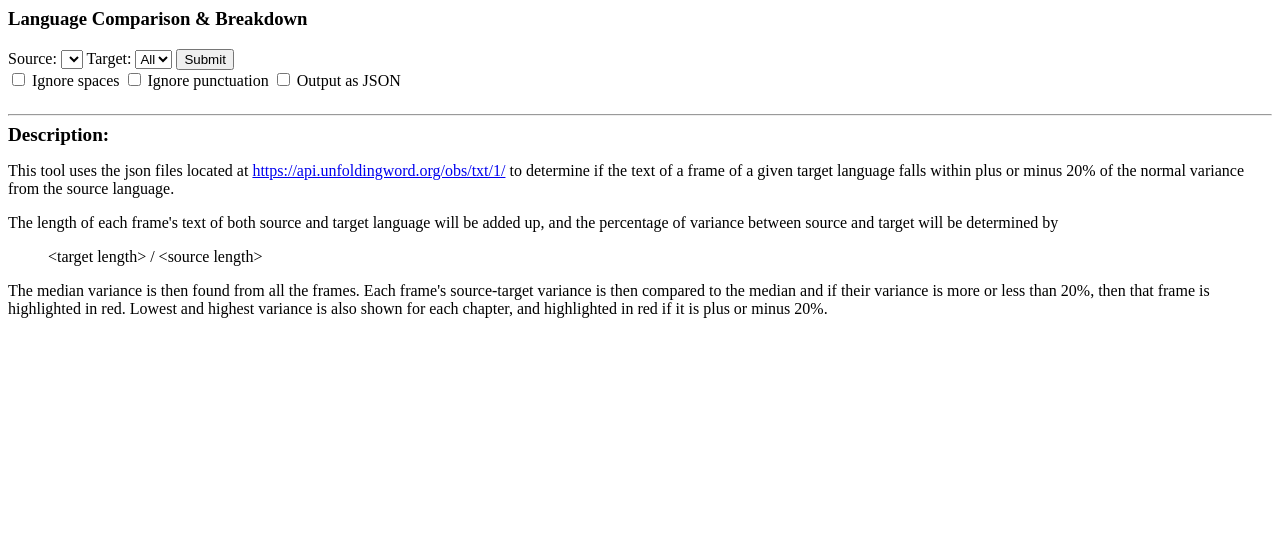
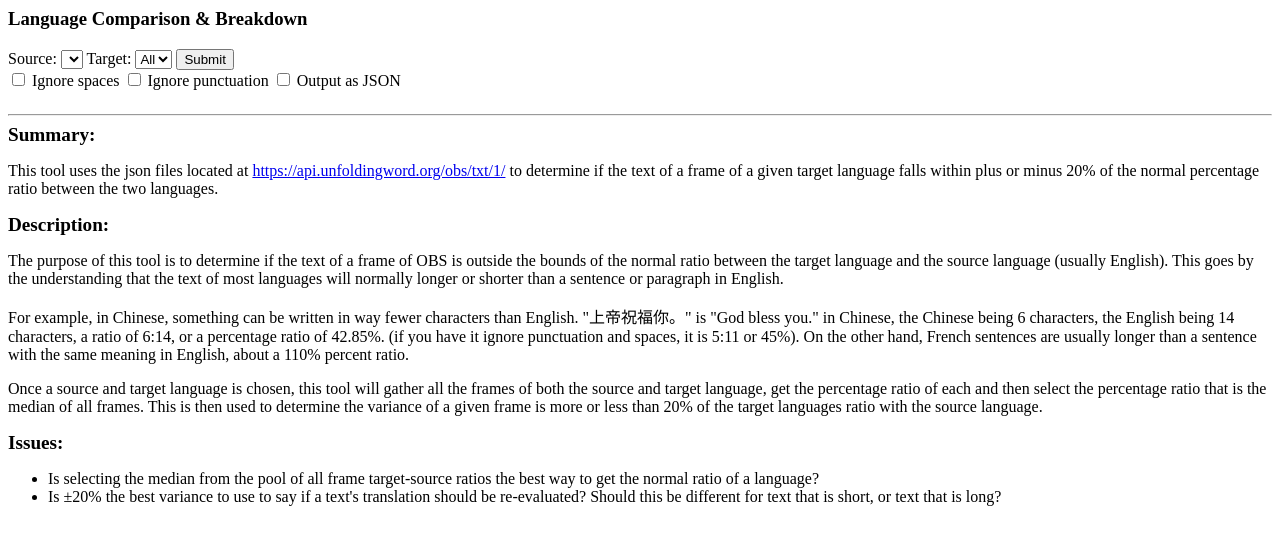
Before and after one commit to unfoldingWord-dev/obs-comparer, a PHP site: page /comparer.php in a window 1280 px wide. Shown: the top 545 px of the page. Run offline with PHP 8.4, Linux system fonts and the light colour scheme; data that the repository does not hold is empty; some libraries are stand-ins or nearby versions.

Commit message:
Documentation has been redone to explain percentage ratios used in this program

```diff
--- a/comparer.php
+++ b/comparer.php
@@ -7,8 +7,8 @@
  *
  * Once the user selects the languages, the obs-<language>.json file is read for that language and an array of stats on the length of
  * the whole collection of chapters, each chapter and each frame are computed. Then it determines how much the length of each
- * frame of the source and target language differ from each other, and how then how much each target language frame's source/target variance
- * differs from the median variance.
+ * frame of the source and target language differ from each other, and how then how much each target language frame's source/target ratio
+ * differs from the median ratio.
  */
 $source = (isset($_GET['s'])?$_GET['s']:'en');
 $target = (isset($_GET['t'])?$_GET['t']:'');
@@ -513,19 +513,31 @@ function collate_with_source($language){
 
 <div class="clear">
 	<hr/>
+	<div class="heading">Summary:</div>
+	<p>
+		This tool uses the json files located at <a href="https://api.unfoldingword.org/obs/txt/1/">https://api.unfoldingword.org/obs/txt/1/</a>
+		to determine if the text of a frame of a given target language falls within plus or minus 20% of the normal percentage ratio between the two languages.
+	</p>
 	<div class="heading">Description:</div>
 	<p>
-		This tool uses the json files located at <a href="https://api.unfoldingword.org/obs/txt/1/">https://api.unfoldingword.org/obs/txt/1/</a>
-		to determine if the text of a frame of a given target language falls within plus or minus 20% of the normal variance from the source language.
+		The purpose of this tool is to determine if the text of a frame of OBS is outside the bounds of the normal ratio between the target language and
+		the source language (usually English). This goes by the understanding that the text of most languages will normally longer or shorter than a sentence or paragraph in English.
 	</p>
-	The length of each frame's text of both source and target language will be added up, and the percentage of variance between source and target will be determined
-	by
+	<p>
+		For example, in Chinese, something can be written in way fewer characters than English. "上帝祝福你。" is "God bless you." in Chinese, the Chinese being 6 characters,
+		the English being 14 characters, a ratio of 6:14, or a percentage ratio of 42.85%. (if you have it ignore punctuation and spaces, it is 5:11 or 45%). On the other hand,
+		French sentences are usually longer than a sentence with the same meaning in English, about a 110% percent ratio.
+	</p>
+	<p>
+		Once a source and target language is chosen, this tool will gather all the frames of both the source and target language, get the percentage ratio of each and then
+		select the percentage ratio that is the median of all frames. This is then used to determine the variance of a given frame is more or less than 20% of the target languages
+		ratio with the source language.
+	</p>
+	<div class="heading">Issues:</div>
 	<ul>
-		&lt;target length&gt; / &lt;source length&gt;
+		<li>Is selecting the median from the pool of all frame target-source ratios the best way to get the normal ratio of a language?</li>
+		<li>Is ±20% the best variance to use to say if a text's translation should be re-evaluated? Should this be different for text that is short, or text that is long?</li>
 	</ul>
-	The median variance is then found from all the frames. Each frame's source-target variance is then compared
-	to the median and if their variance is more or less than 20%, then that frame is highlighted in red. Lowest and highest
-	variance is also shown for each chapter, and highlighted in red if it is plus or minus 20%.
 </div>
 
 </body>
```
